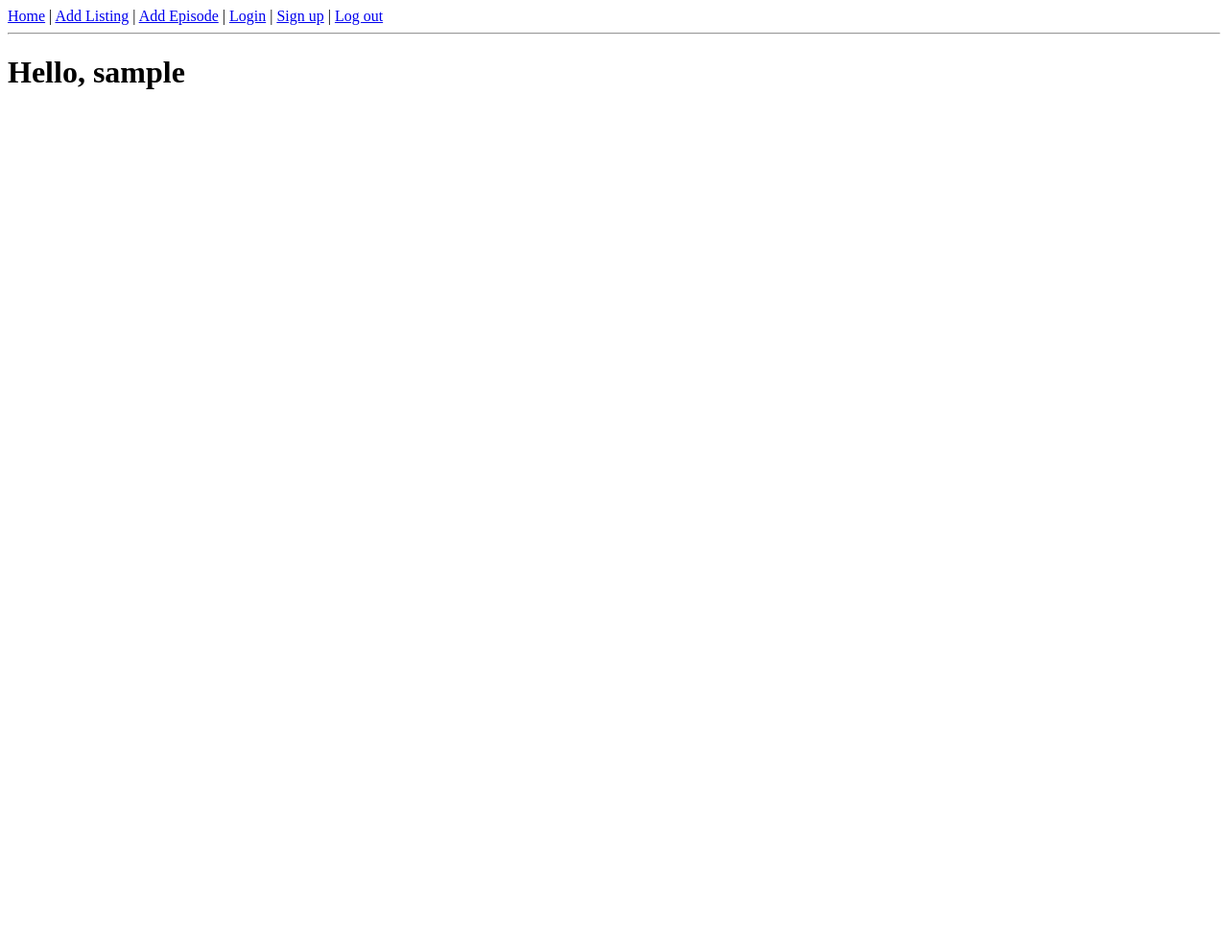
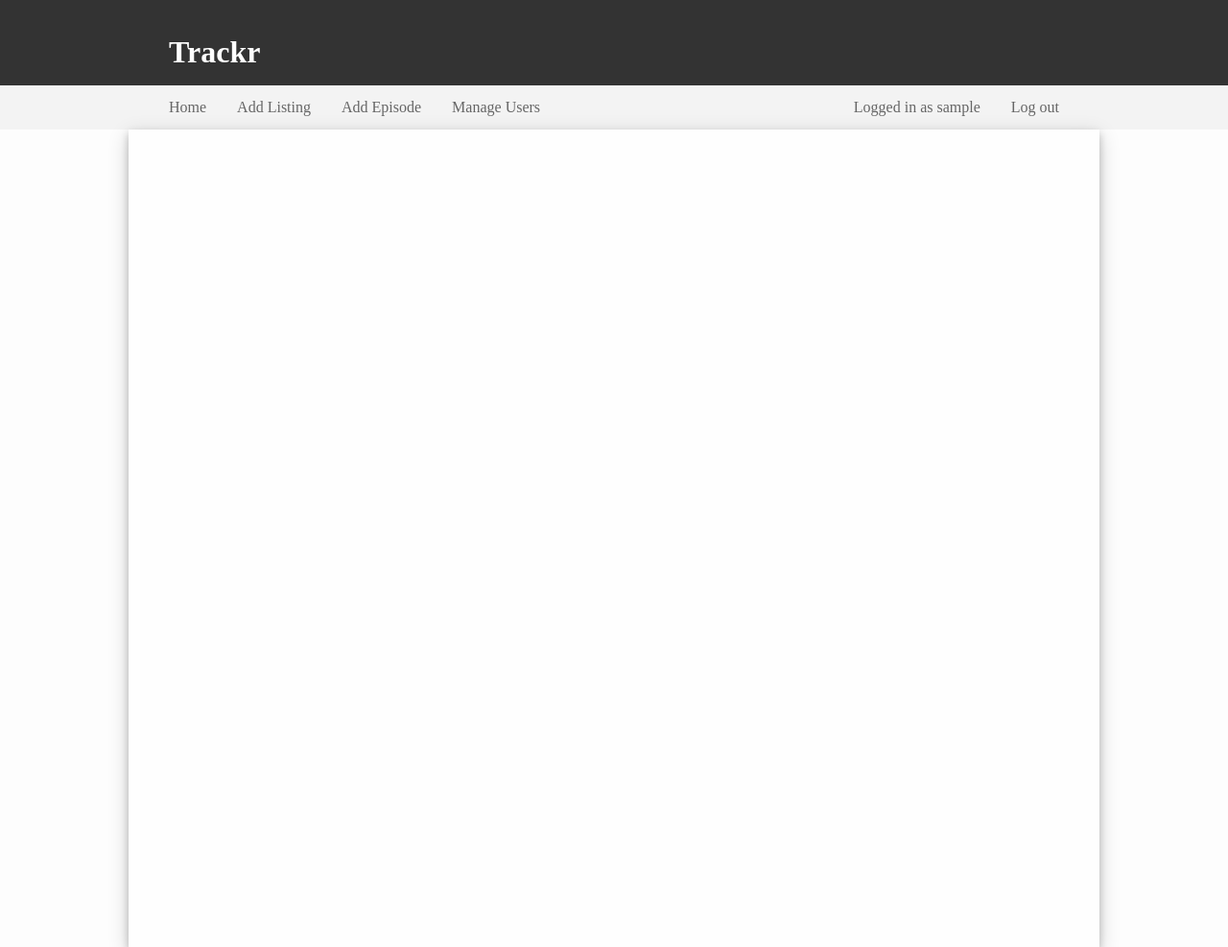
Before and after one commit to will-cromar/trackr-web, a Flask app: page / in a window 1280 px wide. Shown: the whole page at 96% size. Before the commit the page ends 93 px from the top, so only its background shows below. Run offline with Flask 2, Linux system fonts and the light colour scheme; the visitor is signed in with stand-in values (Sample User, id 1); data comes from the database, SQL or seed files in the repository.

Commit message:
Significant improvements to base template.

```diff
--- a/app/templates/base.html
+++ b/app/templates/base.html
@@ -1,26 +1,107 @@
 <html>
 <head>
     {% if title %}
-    <title>{{title}} - Movie tracker</title>
+    <title>{{title}} - Trackr</title>
     {% else %}
-    <title>Movie tracker</title>
+    <title>Trackr</title>
     {% endif %}
+    <style>
+        body {
+            background-color: #fdfdfd;
+            margin: 0;
+        }
+        .header {
+            padding-top: 20px;
+            width: 100%;
+            background-color: #333;
+            color: white;
+        }
+        .header h1 {
+            margin: 0;
+            padding: 16px;
+        }
+        .content {
+            margin: 0 auto;
+            width: 960px;
+        }
+        .navbar-container {
+            background-color: #f3f3f3;
+        }
+        ul.navbar {
+            list-style-type: none;
+            margin: 0;
+            padding: 0;
+            overflow: hidden;
+        }
+        ul.navbar li {
+            float: left;
+        }
+        ul.navbar li.account-link {
+            float: right;
+        }
+        ul.navbar li a {
+            display: block;
+            color: #666;
+            text-align: center;
+            padding: 14px 16px;
+            text-decoration: none;
+        }
+        ul.navbar li a:hover {
+            background-color: #ddd;
+        }
+        ul.navbar li a:active {
+            color: #fefefe;
+            background-color: #008CBA;
+        }
+        .main {
+            box-shadow: 0 4px 8px 0 rgba(0, 0, 0, 0.2), 0 6px 20px 0 rgba(0, 0, 0, 0.19);
+            height: 100%;
+            padding: 26px;
+            background-color: #fefefe;
+            color: #333;
+        }
+    </style>
 </head>
 <body>
-    <div>
-        <a href="/">Home</a> |
-        <a href="/addlisting">Add Listing</a> |
-        <a href="/addepisode">Add Episode</a> |
-        <a href="/login">Login</a> |
-        <a href="/signup">Sign up</a> |
+    <div class="header">
+        <div class="content">
+            <h1 class="main-title">Trackr</h1>
+        </div>
+    </div>
+    <div class="navbar-container">
+        <div class="content">
+            <ul class="navbar">
+                <li>
+                    <a href="/">Home</a>
+                </li>
+                <li>
+                    <a href="/addlisting">Add Listing</a>
+                </li>
+                <li>
+                    <a href="/addepisode">Add Episode</a>
+                </li>
+                <li>
+                    <a href="/manageusers">Manage Users</a>
+                </li>
+                {% if current_user.is_anonymous %}
+                <li class="account-link">
+                    <a href="/login">Login</a>
+                </li>
+                <li class="account-link">
+                    <a href="/signup">Sign up</a>
+                </li>
+                {% else %}
+                <li class="account-link">
                     <a href="/logout">Log out</a>
+                </li>
+                <li class="account-link">
+                    <a>Logged in as {{ current_user.username }}</a>
+                </li>
+                {% endif %}
+            </ul>
         </div>
-    <hr>
-    {% if current_user.is_anonymous %}
-    <h1>Log in for a very special message</h1>
-    {% else %}
-    <h1>Hello, {{ current_user.username }}</h1>
-    {% endif %}
+    </div>
+    <div class="main content">
         {% with messages = get_flashed_messages() %}
             {% if messages %}
                 <ul>
@@ -31,5 +112,6 @@
             {% endif %}
         {% endwith %}
         {% block content %}{% endblock %}
+    </div>
 </body>
 </html>
```
Lines whose indentation alone changed are shown as unchanged.
